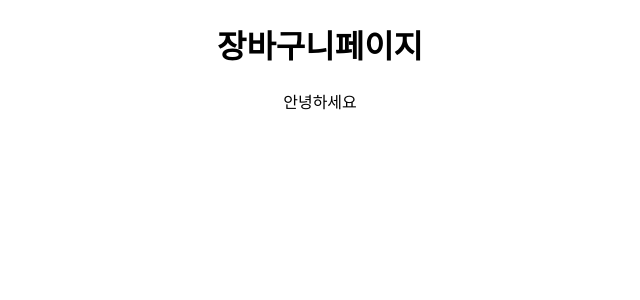
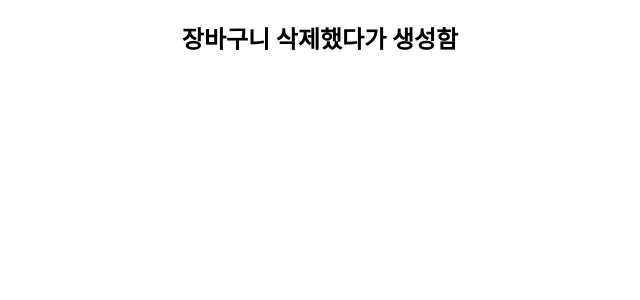
Before and after one commit to jayden7809/Sourvenir, a React (Create React App) app: page /Cart in a window 1280 px wide. Shown: the top 300 px of the page, without its empty margins (320-960 px from the left). Built offline with nearby package versions, Linux system fonts and the light colour scheme.

Commit message:
장바구니 새로 추가 09.02 -1
장바구니 새로 추가 09.02 -1

```diff
--- a/src/App.js
+++ b/src/App.js
@@ -4,7 +4,7 @@ import Install from './install';
 import StarRating from './components/StarRating';
 import { Routes, Route } from 'react-router-dom';
 
-import Cart from './cart/Cart';
+import Cart from './cart/cart';
 import Login from './login/Login';
 
 
--- a/src/cart/Cart.js
+++ b/src/cart/Cart.js
@@ -1,12 +1,8 @@
-import React from "react";
 
-function Cart() {
+const Cart = () => {
     return (
-        <>
-            <h1>장바구니페이지</h1>
-            <p>안녕하세요</p>
-        </>
+        <h2>장바구니 삭제했다가 생성함</h2>
+
     )
 }
-
 export default Cart;
```
